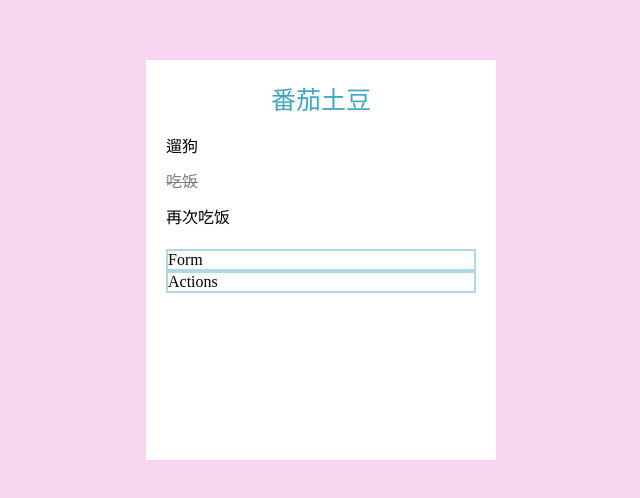
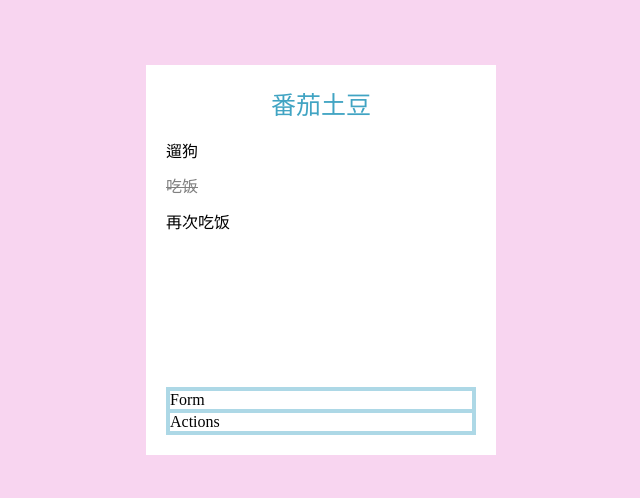
Before and after one commit to haoqicat/vtodo, a Vue app: page / in a window 1280 px wide. Shown: the part 140-638 px from the top of the page, without its empty margins (319-959 px from the left). Built offline with nearby package versions, Linux system fonts and the light colour scheme.

Commit message:
better layout

```diff
--- a/src/App.vue
+++ b/src/App.vue
@@ -38,7 +38,6 @@ body {
 
 .card {
   background-color: #fff;
-  height: 400px;
   width: 350px;
   margin: 0 auto;
   padding: 20px;
--- a/src/components/Todo.vue
+++ b/src/components/Todo.vue
@@ -1,9 +1,15 @@
 <template>
-  <div class="wrap">
-    <Header />
-    <TodoList :todos="todos" />
-    <Form />
-    <Actions />
+  <div class="todo-wrap">
+    <div class="header-wrap">
+      <Header />
+    </div>
+    <div class="main">
+      <TodoList :todos="todos" />
+    </div>
+    <div class="bottom">
+      <Form />
+      <Actions />
+    </div>
   </div>
 </template>
 
@@ -42,3 +48,17 @@ export default {
   }
 }
 </script>
+
+<style lang="scss">
+.todo-wrap {
+  display: flex;
+  flex-direction: column;
+  min-height: 350px;
+  .main {
+    flex-grow: 1;
+  }
+  .bottom {
+    border: 2px solid lightblue;
+  }
+}
+</style>
```
